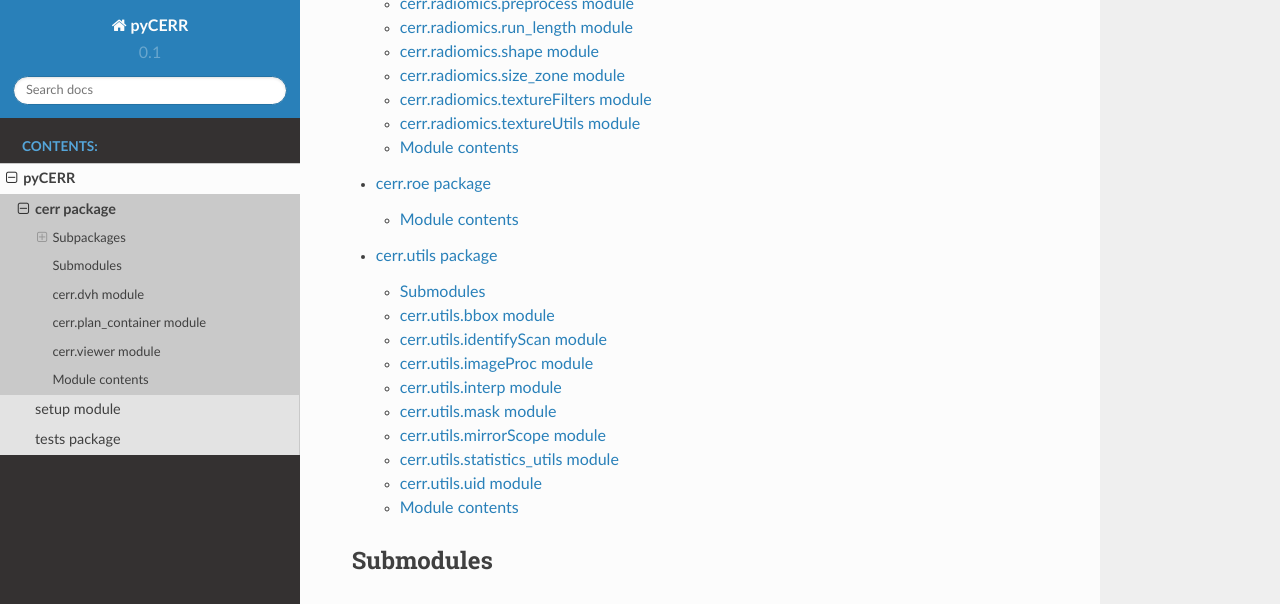
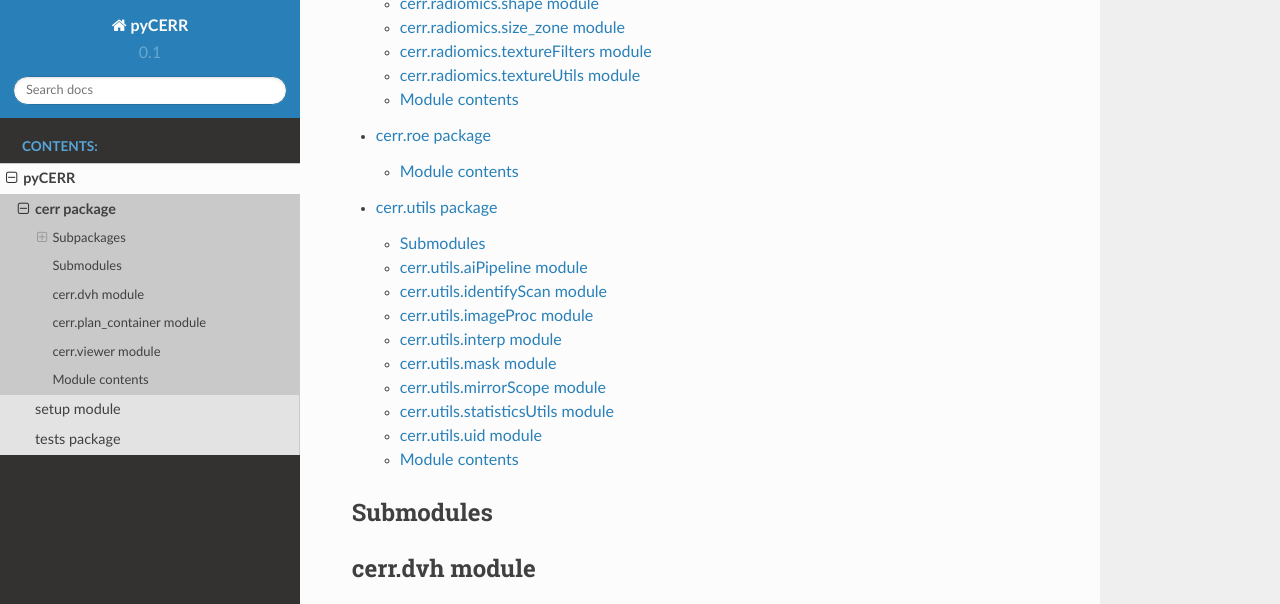
Before and after one commit to cerr/pyCERR, a Sphinx documentation site: the page built from docs/cerr.rst, in a window 1280 px wide and 900 px high, scrolled down 1172 px, cut to the strip 0-604 px from the top of the window. Built offline with Sphinx 7.4.7 and the Read the Docs theme 2.0.0, drawn with Linux system fonts in a browser that asks for light colours; some of the changed text lies outside the part shown.

Commit message:
updated doc

```diff
--- a/docs/cerr.utils.rst
+++ b/docs/cerr.utils.rst
@@ -4,10 +4,10 @@
 Submodules
 ----------
 
-cerr.utils.bbox module
-----------------------
+cerr.utils.aiPipeline module
+----------------------------
 
-.. automodule:: cerr.utils.bbox
+.. automodule:: cerr.utils.aiPipeline
    :members:
    :undoc-members:
    :show-inheritance:
@@ -52,10 +52,10 @@
    :undoc-members:
    :show-inheritance:
 
-cerr.utils.statistics\_utils module
------------------------------------
+cerr.utils.statisticsUtils module
+---------------------------------
 
-.. automodule:: cerr.utils.statistics_utils
+.. automodule:: cerr.utils.statisticsUtils
    :members:
    :undoc-members:
    :show-inheritance:
--- a/docs/conf.py
+++ b/docs/conf.py
@@ -8,7 +8,12 @@
 
 import os
 import sys
-sys.path.insert(0, os.path.abspath('..'))
+# sys.path.insert(0, os.path.abspath('.'))
+# sys.path.insert(0, os.path.abspath('..'))
+sys.path.insert(0, 'C:\\software\\pyCERR_master\\pyCERR')
+
+from cerr import plan_container as pc
+from cerr import dvh
 
 project = 'pyCERR'
 copyright = 'GNU GPL v3'
--- a/docs/index.rst
+++ b/docs/index.rst
@@ -12,6 +12,7 @@
 
    modules
 
+
 Indices and tables
 ==================
 
--- a/docs/requirements.txt
+++ /dev/null
@@ -1 +0,0 @@
-sphinx-rtd-theme
```
Also changed, not shown: other parts of docs/index.rst (+1 -1 lines), docs/cerr.ai.rst (+0 -11 lines), 15 other files.
